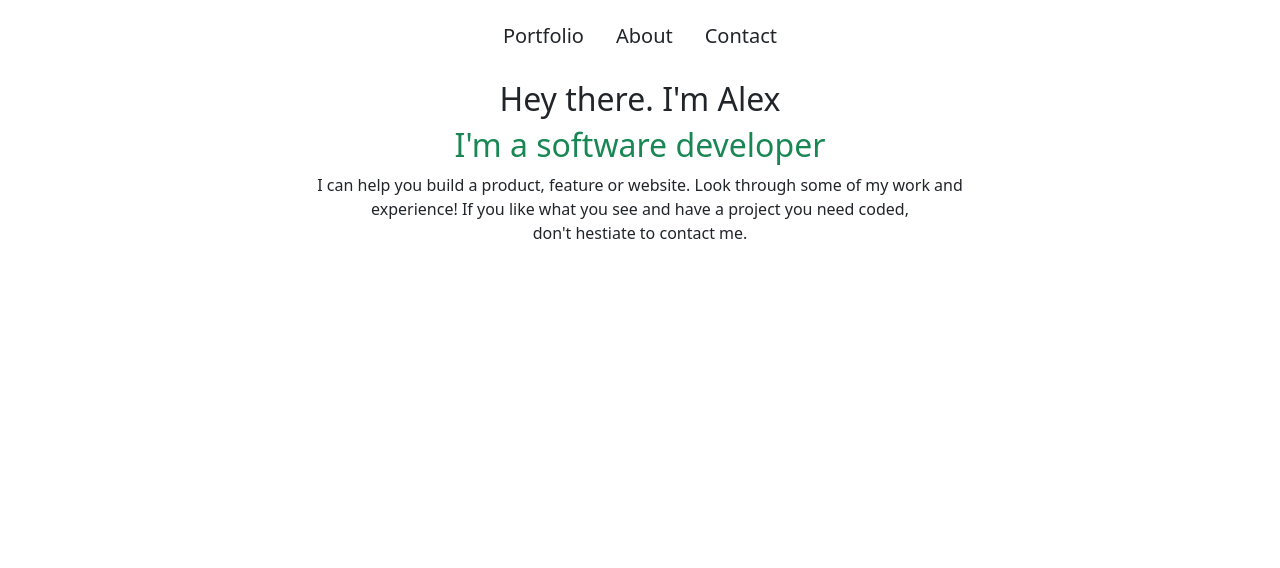
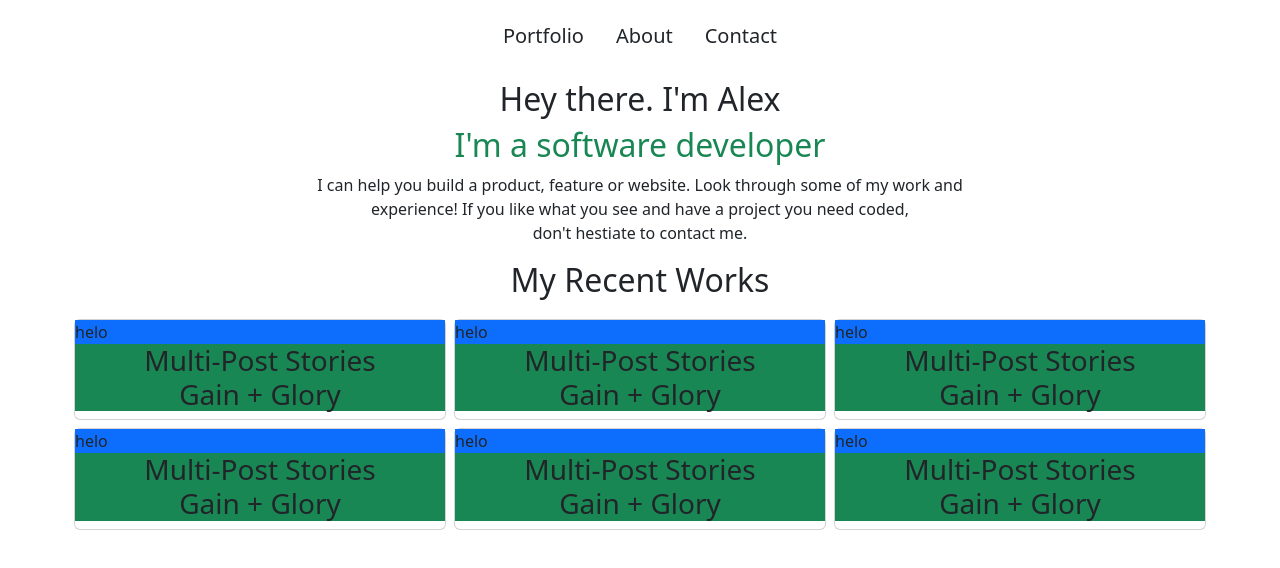
Before and after one commit to rex-9/rex-shuhad-tracey-portfolio, a website: page index.html in a window 1280 px wide. Drawn offline with nearby package versions, Linux system fonts and the light colour scheme.

Commit message:
Update index.html by adding the cards in the works section

```diff
--- a/index.html
+++ b/index.html
@@ -1,11 +1,13 @@
 <!DOCTYPE html>
 <html lang="en">
-
   <head>
-    <meta charset="UTF-8">
-    <meta http-equiv="X-UA-Compatible" content="IE=edge">
-    <meta name="viewport" content="width=], initial-scale=1.0">
-    <link rel="stylesheet" href="./node_modules/bootstrap/dist/css/bootstrap.css">
+    <meta charset="UTF-8" />
+    <meta http-equiv="X-UA-Compatible" content="IE=edge" />
+    <meta name="viewport" content="width=], initial-scale=1.0" />
+    <link
+      rel="stylesheet"
+      href="./node_modules/bootstrap/dist/css/bootstrap.css"
+    />
     <title>Document</title>
     <style>
       body {
@@ -40,10 +42,87 @@
     <div class="container-fluid justify-content-center">
       <h2 class="heading text-body text-center">Hey there. I'm Alex</h2>
       <h2 class="heading text-success text-center">I'm a software developer</h2>
-        <p class="heading text-body text-center">I can help you build a product, feature or website. Look through some of my work and <br> experience! If you like what you see and have a project you need coded,<br> don't hestiate to contact me.
-
+      <p class="heading text-body text-center">
+        I can help you build a product, feature or website. Look through some of
+        my work and <br />
+        experience! If you like what you see and have a project you need
+        coded,<br />
+        don't hestiate to contact me.
       </p>
     </div>
+    <!-- Portfolio Section -->
+    <section class="container-fluid">
+      <h2 class="text-body text-center">My Recent Works</h2>
+      <div class="container mt-3">
+        <div class="row">
+          <div class="col p-1 text-body">
+            <div class="card p-0 m-0">
+              <div class="card-body p-0 m-0">
+                  <div class="bg-primary">helo</div>
+                  <div class="bg-dark">
+                    <h3 class="text-center bg-success">Multi-Post Stories <br>Gain + Glory</h3>
+                  </div>
+              </div>
+            </div>
+          </div>
+          <div class="col p-1 text-body">
+            <div class="card p-0 m-0">
+              <div class="card-body p-0 m-0">
+                  <div class="bg-primary">helo</div>
+                  <div class="bg-dark">
+                    <h3 class="text-center bg-success">Multi-Post Stories <br>Gain + Glory</h3>
+                  </div>
+              </div>
+            </div>
+          </div>
+          <div class="col p-1 text-body">
+            <div class="card p-0 m-0">
+              <div class="card-body p-0 m-0">
+                  <div class="bg-primary">helo</div>
+                  <div class="bg-dark">
+                    <h3 class="text-center bg-success">Multi-Post Stories <br>Gain + Glory</h3>
+                  </div>
+              </div>
+            </div>
+          </div>
+        </div>
+
+        <div class="row">
+            <div class="col p-1 text-body">
+              <div class="card p-0 m-0">
+                <div class="card-body p-0 m-0">
+                    <div class="bg-primary">helo</div>
+                    <div class="bg-dark">
+                      <h3 class="text-center bg-success">Multi-Post Stories <br>Gain + Glory</h3>
+                    </div>
+                </div>
+              </div>
+            </div>
+            <div class="col p-1 text-body">
+              <div class="card p-0 m-0">
+                <div class="card-body p-0 m-0">
+                    <div class="bg-primary">helo</div>
+                    <div class="bg-dark">
+                      <h3 class="text-center bg-success">Multi-Post Stories <br>Gain + Glory</h3>
+                    </div>
+                </div>
+              </div>
+            </div>
+            <div class="col p-1 text-body">
+              <div class="card p-0 m-0">
+                <div class="card-body p-0 m-0">
+                    <div class="bg-primary">helo</div>
+                    <div class="bg-dark">
+                      <h3 class="text-center bg-success">Multi-Post Stories <br>Gain + Glory</h3>
+                    </div>
+                </div>
+              </div>
+            </div>
+          </div>
+
+
+
+      </div>
+    </section>
   </body>
-
 </html>
```
Lines whose indentation alone changed are shown as unchanged.
